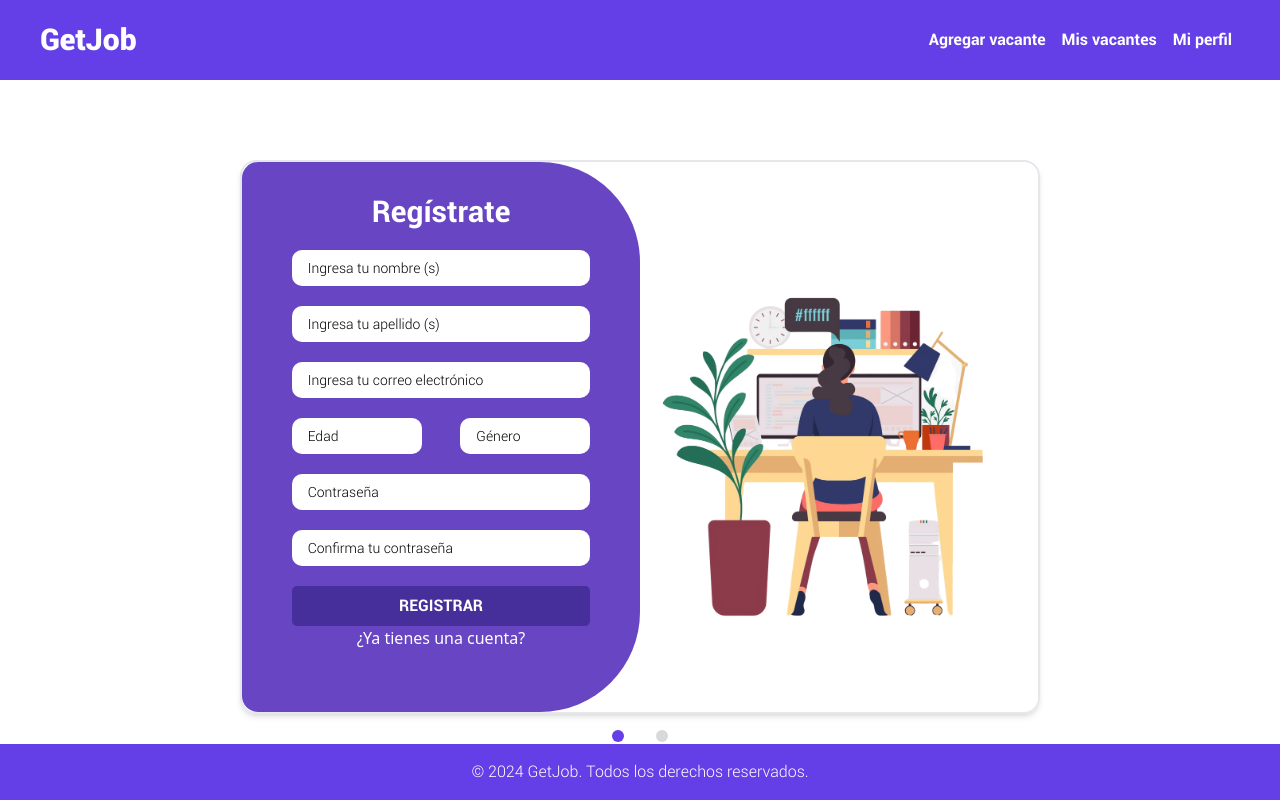
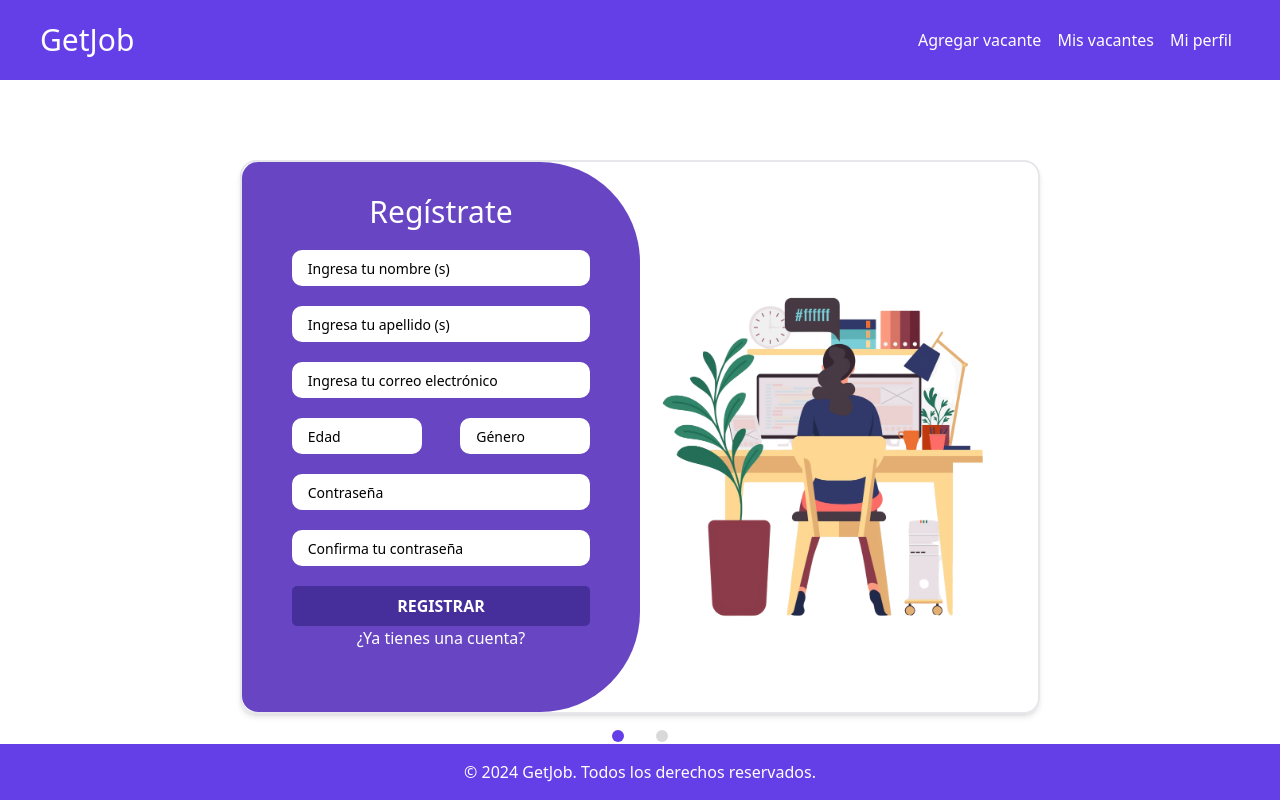
Before and after one commit to GustavoLopez01/get-job-front, a React (Vite) app: page / in a window 1280 px wide. Both pictures are taken after a click on the button 618 px from the left and 736 px from the top of the page. Built offline with nearby package versions, Linux system fonts and the light colour scheme.

Commit message:
refactor: change name fonts

```diff
--- a/src/components/Auth/Register.tsx
+++ b/src/components/Auth/Register.tsx
@@ -15,7 +15,7 @@ export const Register = ({ showLogin } : RegisterProps) => {
         <div className="md:w-1/2 w-[400px] h-[550px] bg-violet-secondary rounded-l-2xl rounded-r-[100px]">
             {!showLogin ? (
                 <div className="flex flex-col">
-                    <h1 className="text-3xl font-RobotoBold pt-8 text-white text-center">Regístrate</h1>
+                    <h1 className="text-3xl font-roboto-bold pt-8 text-white text-center">Regístrate</h1>
 
                     <form onSubmit={handleSubmit} autoComplete="off">
                         <div className="flex flex-col items-center pt-5 space-y-5">
@@ -23,7 +23,7 @@ export const Register = ({ showLogin } : RegisterProps) => {
                                 id="name"
                                 name="name"
                                 type="text"
-                                className="w-3/4 h-9 rounded-[10px] outline-none px-4 text-black placeholder:text-black text-sm font-RobotoLight"
+                                className="w-3/4 h-9 rounded-[10px] outline-none px-4 text-black placeholder:text-black text-sm font-roboto-light"
                                 placeholder="Ingresa tu nombre (s)"
                                 onChange={() => {}}
                             />
@@ -32,7 +32,7 @@ export const Register = ({ showLogin } : RegisterProps) => {
                                 id="lastName"
                                 name="lastName"
                                 type="text"
-                                className="w-3/4 h-9 rounded-[10px] outline-none px-4 text-black placeholder:text-black text-sm font-RobotoLight"
+                                className="w-3/4 h-9 rounded-[10px] outline-none px-4 text-black placeholder:text-black text-sm font-roboto-light"
                                 placeholder="Ingresa tu apellido (s)"
                                 onChange={() => {}}
                             />
@@ -41,7 +41,7 @@ export const Register = ({ showLogin } : RegisterProps) => {
                                 id="email"
                                 name="email"
                                 type="email"
-                                className="w-3/4 h-9 rounded-[10px] outline-none px-4 text-black placeholder:text-black text-sm font-RobotoLight"
+                                className="w-3/4 h-9 rounded-[10px] outline-none px-4 text-black placeholder:text-black text-sm font-roboto-light"
                                 placeholder="Ingresa tu correo electrónico"
                                 onChange={() => {}}
                             />
@@ -51,7 +51,7 @@ export const Register = ({ showLogin } : RegisterProps) => {
                                     id="age"
                                     name="age"
                                     type="number"
-                                    className="w-[130px] h-9 rounded-[10px] outline-none px-4 text-black placeholder:text-black text-sm font-RobotoLight"
+                                    className="w-[130px] h-9 rounded-[10px] outline-none px-4 text-black placeholder:text-black text-sm font-roboto-light"
                                     placeholder="Edad"
                                     onChange={() => {}}
                                 />
@@ -60,7 +60,7 @@ export const Register = ({ showLogin } : RegisterProps) => {
                                     id="gender"
                                     name="gender"
                                     type="text"
-                                    className="w-[130px] h-9 rounded-[10px] outline-none px-4 text-black placeholder:text-black text-sm font-RobotoLight"
+                                    className="w-[130px] h-9 rounded-[10px] outline-none px-4 text-black placeholder:text-black text-sm font-roboto-light"
                                     placeholder="Género"
                                     onChange={() => {}}
                                 />
@@ -70,7 +70,7 @@ export const Register = ({ showLogin } : RegisterProps) => {
                                 id="password"
                                 name="password"
                                 type="text"
-                                className="w-3/4 h-9 rounded-[10px] outline-none px-4 text-black placeholder:text-black text-sm font-RobotoLight"
+                                className="w-3/4 h-9 rounded-[10px] outline-none px-4 text-black placeholder:text-black text-sm font-roboto-light"
                                 placeholder="Contraseña"
                                 onChange={() => {}}
                             />
@@ -79,14 +79,14 @@ export const Register = ({ showLogin } : RegisterProps) => {
                                 id="confirmPassword"
                                 name="confirmPassword"
                                 type="text"
-                                className="w-3/4 h-9 rounded-[10px] outline-none px-4 text-black placeholder:text-black text-sm font-RobotoLight"
+                                className="w-3/4 h-9 rounded-[10px] outline-none px-4 text-black placeholder:text-black text-sm font-roboto-light"
                                 placeholder="Confirma tu contraseña"
                                 onChange={() => {}}
                             />
 
                             <div className="w-3/4">
                                 <input
-                                    className="bg-violet-tertiary w-full  text-white font-black uppercase py-2 rounded-[5px] font-RobotoBold text-center cursor-pointer"
+                                    className="bg-violet-tertiary w-full  text-white font-black uppercase py-2 rounded-[5px] font-roboto-bold text-center cursor-pointer"
                                     value="Registrar"
                                     type="submit"
                                 />
@@ -97,7 +97,7 @@ export const Register = ({ showLogin } : RegisterProps) => {
                 </div>
             ) : (
                 <>
-                    <h2 className="text-center font-RobotoBlack text-white pt-6 px-10 text-xl">Aquí comienza tu carrera profesional</h2>
+                    <h2 className="text-center font-roboto-black text-white pt-6 px-10 text-xl">Aquí comienza tu carrera profesional</h2>
                     <img src={Login} className="w-full" />
                 </>
             )}
--- a/src/components/Footer.tsx
+++ b/src/components/Footer.tsx
@@ -1,7 +1,7 @@
 
 export const Footer = () => {
   return (
-    <footer className="md:fixed bottom-0 w-full h-14 text-center bg-violet-primary text-white flex justify-center items-center font-RobotoLight">
+    <footer className="md:fixed bottom-0 w-full h-14 text-center bg-violet-primary text-white flex justify-center items-center font-roboto-light">
         <p>&copy; 2024 GetJob. Todos los derechos reservados.</p>
     </footer>
   )
--- a/src/components/Job/CardJob.tsx
+++ b/src/components/Job/CardJob.tsx
@@ -11,13 +11,13 @@ export const CardJob = ({ job } : CardJobProps) => {
     <>
       <div className="ease-in duration-300 w-full flex flex-col border-2 shadow-sm py-5 px-4 rounded-md my-4 cursor-pointer">
         <div className="w-full">
-          <p className="font-RobotoBlack text-xl uppercase"> { job.name } </p>
+          <p className="font-roboto-black text-xl uppercase"> { job.name } </p>
           { job.showSalary ? (
             <p className="font-semibold">{ formatCurrency(job.salary) } - Mensual </p>
           ) : (
             <p className="font-semibold">El salario lo prodrás conocer cuando te contacte el reclutador.</p>
           )}
-          <p className="text-slate-600 pt-2 font-RobotoLight"> { job.description } </p>
+          <p className="text-slate-600 pt-2 font-roboto-light"> { job.description } </p>
         </div>
         <div className="flex flex-col justify-center gap-3 my-2">
             <button className="bg-purple-600 hover:bg-purple-500 uppercase px-3 rounded-md py-2 text-white font-bold">Ver detalles</button>
--- a/src/components/Job/SearchJob.tsx
+++ b/src/components/Job/SearchJob.tsx
@@ -12,7 +12,7 @@ export default function SearchJob() {
                     name="title"
                     type="text"
                     placeholder="Ejemplo: Desarrollador frontend"
-                    className="w-full h-9 rounded-[8px] outline-none px-4 text-black placeholder:text-black text-sm font-RobotoLight border-2"
+                    className="w-full h-9 rounded-[8px] outline-none px-4 text-black placeholder:text-black text-sm font-roboto-light border-2"
                     />
             </div>
 
@@ -25,13 +25,13 @@ export default function SearchJob() {
                     name="title"
                     type="text"
                     placeholder="Ejemplo: Ciudad de México"
-                    className="w-full h-9 rounded-[8px] outline-none px-4 text-black placeholder:text-black text-sm font-RobotoLight border-2"
+                    className="w-full h-9 rounded-[8px] outline-none px-4 text-black placeholder:text-black text-sm font-roboto-light border-2"
                     />
             </div>
 
             <input
                 value="Buscar"
-                className="bg-violet-secondary uppercase font-RobotoBold rounded-md cursor-pointer text-center text-white w-3/4 h-12"
+                className="bg-violet-secondary uppercase font-roboto-bold rounded-md cursor-pointer text-center text-white w-3/4 h-12"
                 type="submit"
             />
         </div>
--- a/src/components/Navbar.tsx
+++ b/src/components/Navbar.tsx
@@ -7,6 +7,7 @@ import {
   PlusCircleIcon,
   ListBulletIcon,
   UserCircleIcon,
+  HomeIcon
 } from '@heroicons/react/24/outline'
 import { ROUTES_RECRUITER } from "../constants"
 
@@ -16,6 +17,8 @@ const getIcon = (icon: string) => {
       return (<PlusCircleIcon className="size-4" />)
     case "my-vacancies":
       return (<ListBulletIcon className="size-4" />)
+    case "home":
+      return (<HomeIcon className="size-4" />)
     default:
       return (<UserCircleIcon className="size-4" />)
   }
@@ -28,7 +31,7 @@ export const Navbar = () => {
       <div className="grid grid-cols-2 w-full relative">
         <NavLink
           to="/dashboard"
-          className="font-RobotoBlack flex items-center text-3xl pl-10"
+          className="font-roboto-black flex items-center text-3xl pl-10"
         >
           GetJob
         </NavLink>
@@ -39,10 +42,10 @@ export const Navbar = () => {
 
         <div className="hidden md:flex justify-end items-center pr-10">
           {
-            ROUTES_RECRUITER.map((route, index) => (
+            ROUTES_RECRUITER.map((route) => (
               <NavLink
-                key={index}
-                className="px-2 hover:underline font-RobotoBold"
+                key={route.value}
+                className="px-2 hover:underline font-roboto-bold"
                 to={`/${route.value}`}>
                 {route.label}
               </NavLink>
@@ -79,7 +82,7 @@ export default function BurguerMenu({
           className="w-52 origin-top-right rounded-xl border border-white/5 bg-violet-primary/95 p-1 text-sm/6 text-white transition duration-100 ease-out [--anchor-gap:var(--spacing-1)] focus:outline-none data-[closed]:scale-95 data-[closed]:opacity-0"
         >
           {ROUTES_RECRUITER.map((route) => (
-            <MenuItem>
+            <MenuItem key={route.value}>
               <NavLink
                 to={route.value}
                 className="group flex w-full items-center gap-2 rounded-lg py-1.5 px-3 data-[focus]:bg-white/10">
```
Also changed, not shown: src/components/Auth/Login.tsx (+4 -4 lines).
